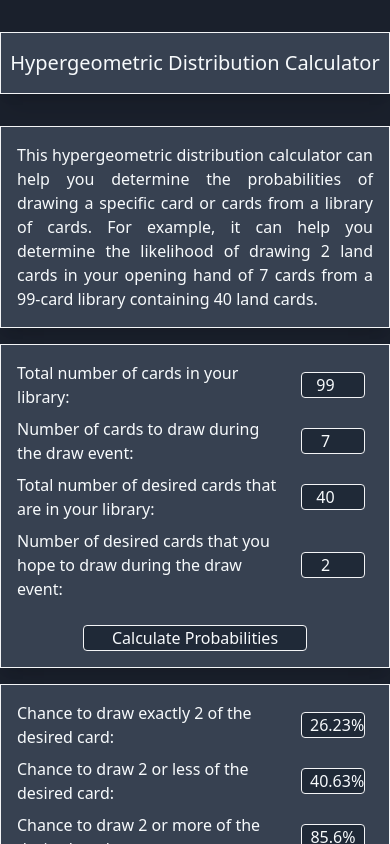
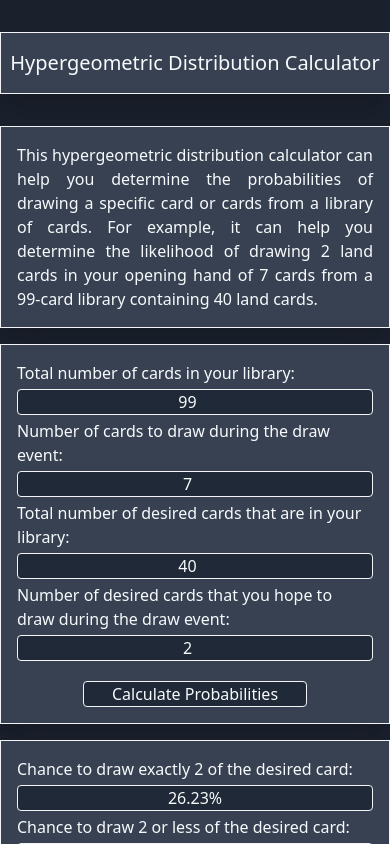
Before and after one commit to Kerakis/hypergeo-calc, a React (Create React App) app: page / in a window 390 px wide. Both pictures are taken after a click on the input "Calculate Probabilities". Shown: the top 844 px of the page. Built offline with nearby package versions, Linux system fonts and the light colour scheme; the HTML template or start-up script is replaced by a standard one.

Commit message:
Improved mobile layout

```diff
--- a/src/App.js
+++ b/src/App.js
@@ -157,15 +157,15 @@ export default function App() {
         </div>
         <div className='mb-4 m-auto bg-gray-700 container border-solid border border-gray-100 shadow-xl'>
           <form
-            className='grid grid-cols-4 gap-y-2 p-4 md:justify-items-start'
+            className='flex flex-col md:grid md:grid-cols-4 md:gap-y-2 p-4 md:justify-items-start'
             onSubmit={handleSubmit}
           >
             <div className='col-span-3'>
               <label>Total number of cards in your library:</label>
             </div>
-            <div className='justify-self-end md:justify-self-end self-center'>
+            <div className='justify-self-end self-center md:w-auto w-full'>
               <input
-                className='bg-gray-800 focus:bg-slate-500 transition-colors border border-solid rounded border-gray-100 text-center md:text-left px-2 mx-2 w-16 md:w-32'
+                className='bg-gray-800 focus:bg-slate-500 transition-colors border border-solid rounded border-gray-100 text-center md:text-left px-2 my-1 md:my-0 md:mx-2 w-full md:w-32'
                 type='number'
                 required
                 min='1'
@@ -176,10 +176,10 @@ export default function App() {
             <div className='col-span-3'>
               <label>Number of cards to draw during the draw event:</label>
             </div>
-            <div className='justify-self-end self-center'>
+            <div className='justify-self-end self-center md:w-auto w-full'>
               <input
                 ref={drawOverLibraryRef}
-                className='bg-gray-800 focus:bg-slate-500 transition-colors border border-solid rounded border-gray-100 text-center md:text-left px-2 mx-2 w-16 md:w-32'
+                className='bg-gray-800 focus:bg-slate-500 transition-colors border border-solid rounded border-gray-100 text-center md:text-left px-2 my-1 md:my-0 md:mx-2 w-full md:w-32'
                 type='number'
                 required
                 min='1'
@@ -192,10 +192,10 @@ export default function App() {
                 Total number of desired cards that are in your library:
               </label>
             </div>
-            <div className='justify-self-end md:justify-self-end self-center'>
+            <div className='justify-self-end self-center md:w-auto w-full'>
               <input
                 ref={successSizeOverLibraryRef}
-                className='bg-gray-800 focus:bg-slate-500 transition-colors border border-solid rounded border-gray-100 text-center md:text-left px-2 mx-2 w-16 md:w-32'
+                className='bg-gray-800 focus:bg-slate-500 transition-colors border border-solid rounded border-gray-100 text-center md:text-left px-2 my-1 md:my-0 md:mx-2 w-full md:w-32'
                 type='number'
                 required
                 min='0'
@@ -209,10 +209,10 @@ export default function App() {
                 event:
               </label>
             </div>
-            <div className='justify-self-end md:justify-self-end self-center'>
+            <div className='justify-self-end self-center md:w-auto w-full'>
               <input
                 ref={successesOverDrawRef}
-                className='bg-gray-800 focus:bg-slate-500 transition-colors border border-solid rounded border-gray-100 text-center md:text-left px-2 mx-2 w-16 md:w-32'
+                className='bg-gray-800 focus:bg-slate-500 transition-colors border border-solid rounded border-gray-100 text-center md:text-left px-2 my-1 md:my-0 md:mx-2 w-full md:w-32'
                 type='number'
                 required
                 min='1'
@@ -220,7 +220,7 @@ export default function App() {
                 {...bindx}
               />
             </div>
-            <div className='mx-auto col-span-4 mt-4'>
+            <div className='mx-auto col-span-4 mt-4 md:mt-2'>
               <input
                 className='bg-gray-800 hover:bg-slate-500 transition-colors border border-solid rounded border-gray-100 w-56'
                 type='submit'
@@ -236,13 +236,13 @@ export default function App() {
           {isError && getErrorMessage()}
 
           {!isError && (
-            <div className='grid grid-cols-4 gap-y-2 p-4 md:justify-items-start'>
+            <div className='flex flex-col md:grid md:grid-cols-4 md:gap-y-2 p-4 md:justify-items-start'>
               <div className='col-span-3'>
                 <p>
                   Chance to draw exactly {currentSuccesses} of the desired card:{' '}
                 </p>
               </div>
-              <div className='justify-self-end self-center bg-gray-800 border border-solid rounded border-gray-100 text-center md:text-left px-2 mx-2 w-16 md:w-32 overflow-hidden'>
+              <div className='justify-self-end self-center bg-gray-800 border border-solid rounded border-gray-100 text-center md:text-left px-2 mx-2 my-1 md:my-0 w-full md:w-32 overflow-hidden'>
                 {exactCards}%
               </div>
               <div className='col-span-3'>
@@ -250,7 +250,7 @@ export default function App() {
                   Chance to draw {currentSuccesses} or less of the desired card:{' '}
                 </p>
               </div>
-              <div className='justify-self-end self-center bg-gray-800 border border-solid rounded border-gray-100 text-center md:text-left px-2 mx-2 w-16 md:w-32 overflow-hidden'>
+              <div className='justify-self-end self-center bg-gray-800 border border-solid rounded border-gray-100 text-center md:text-left px-2 mx-2 my-1 md:my-0 w-full md:w-32 overflow-hidden'>
                 {cardsOrLess}%
               </div>
               <div className='col-span-3'>
@@ -258,13 +258,13 @@ export default function App() {
                   Chance to draw {currentSuccesses} or more of the desired card:
                 </p>
               </div>
-              <div className='justify-self-end self-center bg-gray-800 border border-solid rounded border-gray-100 text-center md:text-left px-2 mx-2 w-16 md:w-32 overflow-hidden'>
+              <div className='justify-self-end self-center bg-gray-800 border border-solid rounded border-gray-100 text-center md:text-left px-2 mx-2 my-1 md:my-0 w-full md:w-32 overflow-hidden'>
                 {cardsOrMore}%
               </div>
               <div className='col-span-3'>
                 <p>Chance to draw none of the desired card:</p>
               </div>
-              <div className='justify-self-end self-center bg-gray-800 border border-solid rounded border-gray-100 text-center md:text-left px-2 mx-2 w-16 md:w-32 overflow-hidden'>
+              <div className='justify-self-end self-center bg-gray-800 border border-solid rounded border-gray-100 text-center md:text-left px-2 mx-2 my-1 md:my-0 w-full md:w-32 overflow-hidden'>
                 {noCards}%
               </div>
               <div className='col-span-4 text-justify'>
```
